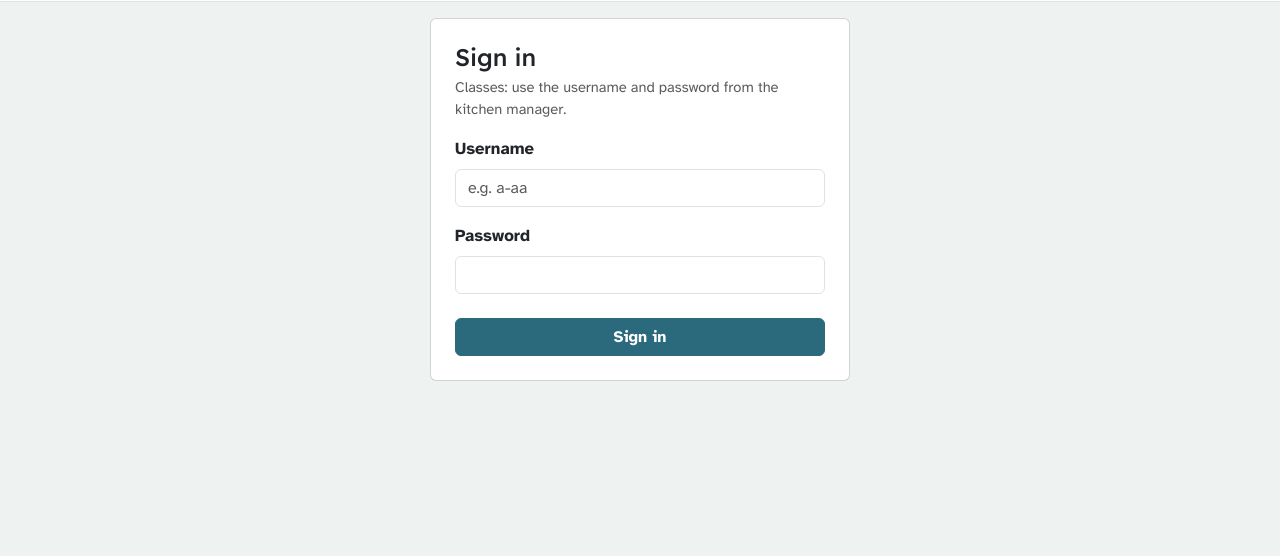
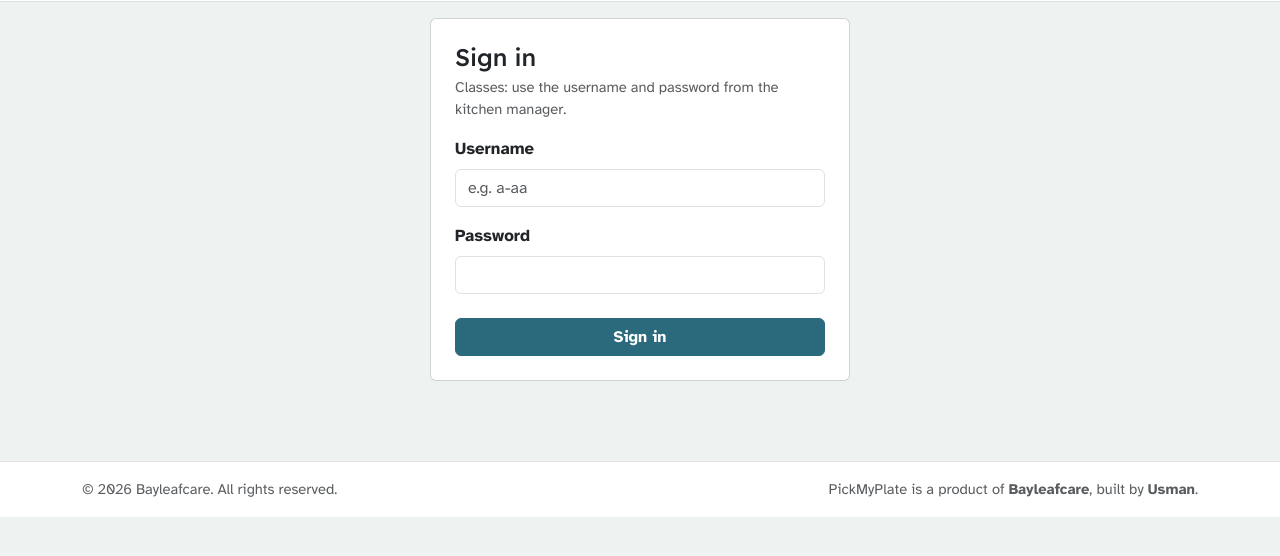
Before and after one commit to usmanbabarDev/pickmyplate, a plain HTML site: page pickmyplate/index.html in a window 1280 px wide. Shown: the part 86-642 px from the top of the page. Drawn offline with nearby package versions, Linux system fonts and the light colour scheme; no server answers.

Commit message:
Add a copyright footer to every page
Shows that PickMyPlate is a product of Bayleafcare, built by Usman,
with the current year.

Co-Authored-By: Claude Opus 5.5 <noreply@anthropic.com>

```diff
--- a/pickmyplate/css/style.css
+++ b/pickmyplate/css/style.css
@@ -179,7 +179,10 @@ h1, h2, h3, .brand-name {                           /* All headings and the app
 .tally-progress .progress-bar { background: var(--pmp-brand); }   /* Bars in the brand colour */
 .tabular { font-variant-numeric: tabular-nums; }       /* Numbers line up neatly in columns */
 
-/* ---------- 10. Accessibility ---------- */
+/* ---------- 10. Footer ---------- */
+.site-footer { background: var(--bs-body-bg); margin-top: 2rem; }   /* Plain strip at the bottom of every page */
+
+/* ---------- 11. Accessibility ---------- */
 :focus-visible { outline: 3px solid var(--pmp-brand); outline-offset: 2px; }   /* Clear outline for keyboard users */
 @media (prefers-reduced-motion: reduce) {           /* If the user has asked their device for less motion... */
   * { transition: none !important; animation: none !important; }   /* ...turn off all animations */
--- a/pickmyplate/index.html
+++ b/pickmyplate/index.html
@@ -41,6 +41,15 @@
     <main id="app" aria-live="polite"></main>
   </div>
 
+  <!-- ===== FOOTER: copyright, shown at the bottom of every screen ===== -->
+  <footer class="site-footer border-top">
+    <div class="container py-3 small text-body-secondary d-flex flex-wrap justify-content-between gap-2">
+      <span>&copy; <span id="copyright-year">2026</span> Bayleafcare. All rights reserved.</span>   <!-- Year is updated by the script below -->
+      <span>PickMyPlate is a product of <b>Bayleafcare</b>, built by <b>Usman</b>.</span>
+    </div>
+  </footer>
+  <script>document.getElementById('copyright-year').textContent = new Date().getFullYear();</script>   <!-- Keeps the year current -->
+
   <!-- ===== POP-UP MESSAGE (Bootstrap toast) ===== -->
   <div class="toast-container position-fixed bottom-0 start-50 translate-middle-x p-3">  <!-- Bottom centre of the screen -->
     <div id="toast" class="toast text-bg-dark border-0" role="status" aria-live="polite" aria-atomic="true">  <!-- The toast box -->
```
